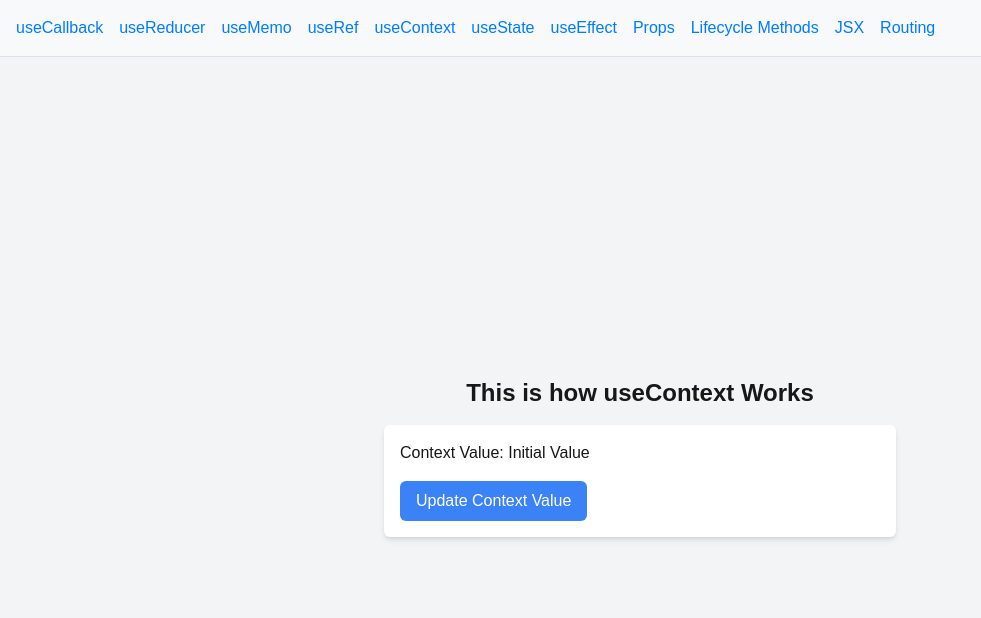
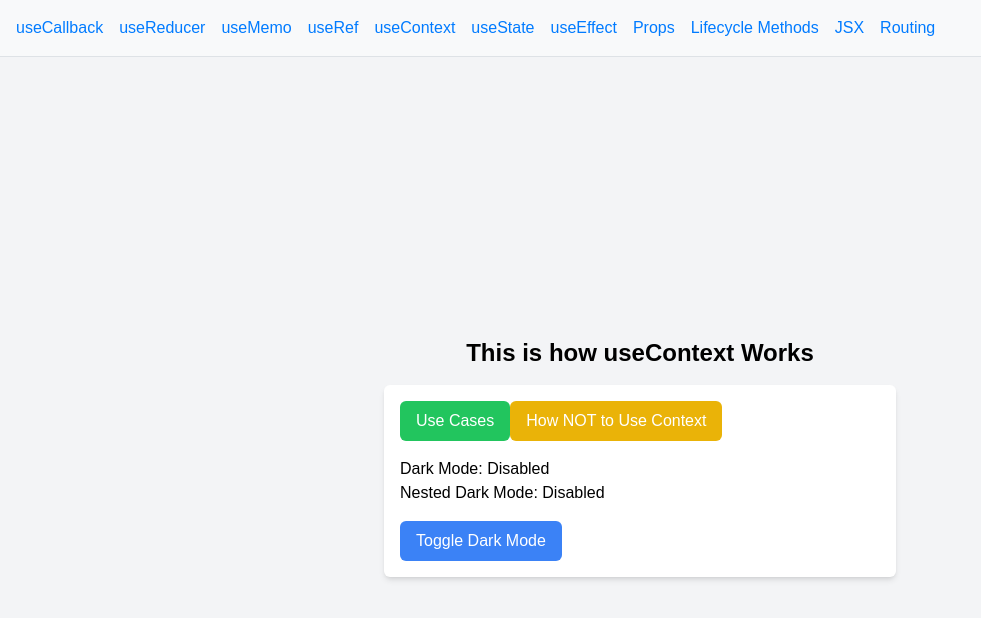
Before and after one commit to stevenjunio/react-core-concepts, a Next.js app: page /usecontext in a window 1280 px wide. Shown: the top 618 px of the page, without its empty margins (0-981 px from the left). Built offline with nearby package versions, Linux system fonts and the light colour scheme.

Commit message:
Refactor useContext implementation to include ThemeProvider and nested components; add dark mode functionality and usage examples

```diff
--- /dev/null
+++ b/app/usecontext/DisplayComponent.tsx
@@ -0,0 +1,18 @@
+import { useContext } from "react";
+import ThemeContext from "./context";
+import NestedComponent from "./NestedComponent";
+
+function DisplayComponent() {
+  console.log("Using ThemeContext in DisplayComponent");
+  const themeContext = useContext(ThemeContext);
+  const isDarkMode = themeContext ? themeContext.isDarkMode : false;
+  console.log("DisplayComponent rendered with dark mode:", isDarkMode);
+  return (
+    <div>
+      Dark Mode: {isDarkMode ? "Enabled" : "Disabled"}
+      <NestedComponent />
+    </div>
+  );
+}
+
+export default DisplayComponent;
--- /dev/null
+++ b/app/usecontext/NestedComponent.tsx
@@ -0,0 +1,14 @@
+import { useContext } from "react";
+import ThemeContext from "./context";
+
+function NestedComponent() {
+  const themeContext = useContext(ThemeContext);
+  if (!themeContext) {
+    return <div>Error: ThemeContext is not available</div>;
+  }
+  const { isDarkMode } = themeContext;
+  console.log("NestedComponent rendered with dark mode:", isDarkMode);
+  return <div>Nested Dark Mode: {isDarkMode ? "Enabled" : "Disabled"}</div>;
+}
+
+export default NestedComponent;
--- /dev/null
+++ b/app/usecontext/ThemeProvider.tsx
@@ -0,0 +1,21 @@
+import { useState, ReactNode } from "react";
+import ThemeContext from "./context";
+
+interface ThemeProviderProps {
+  children: ReactNode;
+}
+
+export default function ThemeProvider({ children }: ThemeProviderProps) {
+  const [isDarkMode, setIsDarkMode] = useState(false);
+
+  const toggleDarkMode = () => {
+    console.log("Context is being updated: toggling dark mode");
+    setIsDarkMode(!isDarkMode);
+  };
+
+  return (
+    <ThemeContext.Provider value={{ isDarkMode, toggleDarkMode }}>
+      {children}
+    </ThemeContext.Provider>
+  );
+}
--- /dev/null
+++ b/app/usecontext/context.ts
@@ -0,0 +1,8 @@
+import { createContext } from "react";
+
+const ThemeContext = createContext<{
+  isDarkMode: boolean;
+  toggleDarkMode: () => void;
+} | null>(null);
+
+export default ThemeContext;
--- a/app/usecontext/page.tsx
+++ b/app/usecontext/page.tsx
@@ -1,5 +1,9 @@
 "use client";
-import { createContext, useContext, useState } from "react";
+import { useState } from "react";
+import ThemeProvider from "./ThemeProvider";
+import DisplayComponent from "./DisplayComponent";
+import { useContext } from "react";
+import ThemeContext from "./context";
 
 // Metadata
 /**
@@ -8,37 +12,105 @@ import { createContext, useContext, useState } from "react";
  * @date 2023-10-10
  */
 
-// Create a Context
-const MyContext = createContext<string | null>(null);
-
-// A component that consumes the context
-function DisplayComponent() {
-  const contextValue = useContext(MyContext);
-  console.log("DisplayComponent rendered with context value:", contextValue);
-  return <div>Context Value: {contextValue}</div>;
+// Main Page Component
+export default function UseContextPage() {
+  return (
+    <ThemeProvider>
+      <Content />
+    </ThemeProvider>
+  );
 }
 
-// Main Page Component
-export default function UseContextPage() {
-  const [contextValue, setContextValue] = useState("Initial Value");
+function Content({}) {
+  const themeContext = useContext(ThemeContext);
+  const [isModalOpen, setIsModalOpen] = useState(false);
+  const [isWarningModalOpen, setIsWarningModalOpen] = useState(false);
+  const isDarkMode = themeContext ? themeContext.isDarkMode : false;
+  const toggleDarkMode = themeContext ? themeContext.toggleDarkMode : () => {};
 
   return (
-    <MyContext.Provider value={contextValue}>
-      <div className="flex flex-col items-center justify-center h-[100vh] bg-gray-100">
-        <h1 className="text-2xl font-bold mb-4">
-          This is how useContext Works
-        </h1>
-        <div className="p-4 bg-white shadow-md rounded-md w-3/4 max-w-lg">
+    <div
+      className={`flex flex-col items-center justify-center h-[100vh] ${
+        isDarkMode ? "bg-gray-900 text-white" : "bg-gray-100 text-black"
+      }`}
+    >
+      <h1 className="text-2xl font-bold mb-4">This is how useContext Works</h1>
+      <div
+        className={`p-4 ${
+          isDarkMode ? "bg-gray-800" : "bg-white"
+        } shadow-md rounded-md w-3/4 max-w-lg`}
+      >
+        <button
+          type="button"
+          className="bg-green-500 text-white px-4 py-2 rounded-md mb-4"
+          onClick={() => setIsModalOpen(true)}
+        >
+          Use Cases
+        </button>
+        {isModalOpen && (
+          <div className="fixed inset-0 bg-black bg-opacity-50 flex justify-center items-center">
+            <div className="bg-white p-4 rounded-md shadow-md max-w-lg mx-auto">
+              <h2 className="text-xl font-semibold mb-4">
+                Real-world use cases of useContext
+              </h2>
+              <ul className="list-disc list-inside">
+                <li>Sharing state across deeply nested components.</li>
+                <li>Managing global state in a React application.</li>
+                <li>Providing theme or localization settings.</li>
+                <li>Reducing prop drilling in large component trees.</li>
+              </ul>
+              <button
+                type="button"
+                className="bg-red-500 text-white px-4 py-2 rounded-md mt-4"
+                onClick={() => setIsModalOpen(false)}
+              >
+                Close
+              </button>
+            </div>
+          </div>
+        )}
+        <button
+          type="button"
+          className="bg-yellow-500 text-white px-4 py-2 rounded-md mb-4"
+          onClick={() => setIsWarningModalOpen(true)}
+        >
+          How NOT to Use Context
+        </button>
+        {isWarningModalOpen && (
+          <div className="fixed inset-0 bg-black bg-opacity-50 flex justify-center items-center">
+            <div className="bg-white p-4 rounded-md shadow-md max-w-lg mx-auto">
+              <h2 className="text-xl font-semibold mb-4">
+                Common Mistakes with useContext
+              </h2>
+              <ul className="list-disc list-inside">
+                <li>
+                  Using context for state that doesn&apos;t need to be global.
+                </li>
+                <li>Overusing context, leading to unnecessary re-renders.</li>
+                <li>
+                  Not memoizing context values, causing performance issues.
+                </li>
+                <li>Using context for infrequently changing state.</li>
+              </ul>
+              <button
+                type="button"
+                className="bg-red-500 text-white px-4 py-2 rounded-md mt-4"
+                onClick={() => setIsWarningModalOpen(false)}
+              >
+                Close
+              </button>
+            </div>
+          </div>
+        )}
         <DisplayComponent />
         <button
           type="button"
           className="bg-blue-500 text-white px-4 py-2 rounded-md mt-4"
-            onClick={() => setContextValue("Updated Value")}
+          onClick={toggleDarkMode}
         >
-            Update Context Value
+          Toggle Dark Mode
         </button>
       </div>
     </div>
-    </MyContext.Provider>
   );
 }
```
Lines whose indentation alone changed are shown as unchanged.
